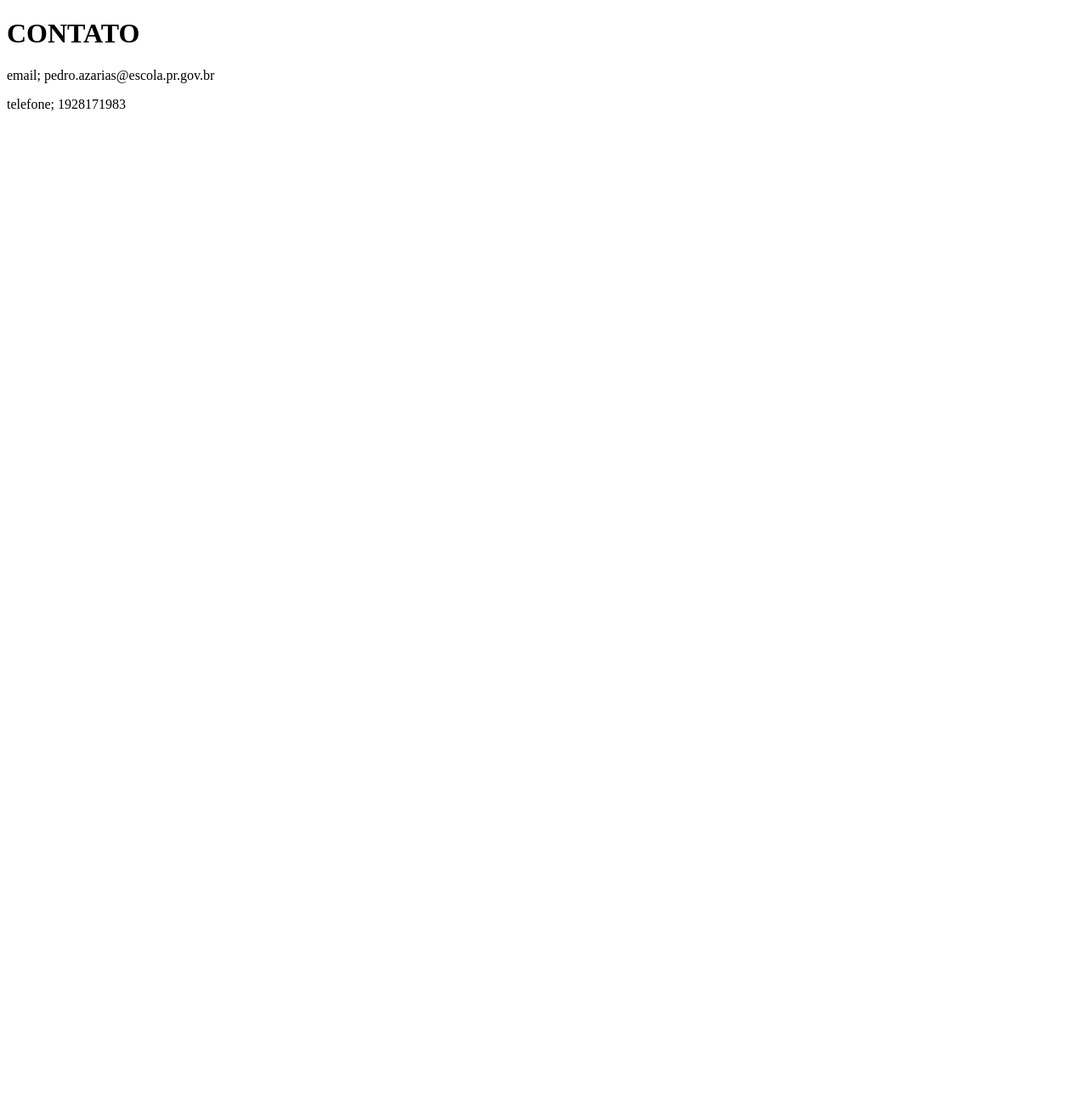
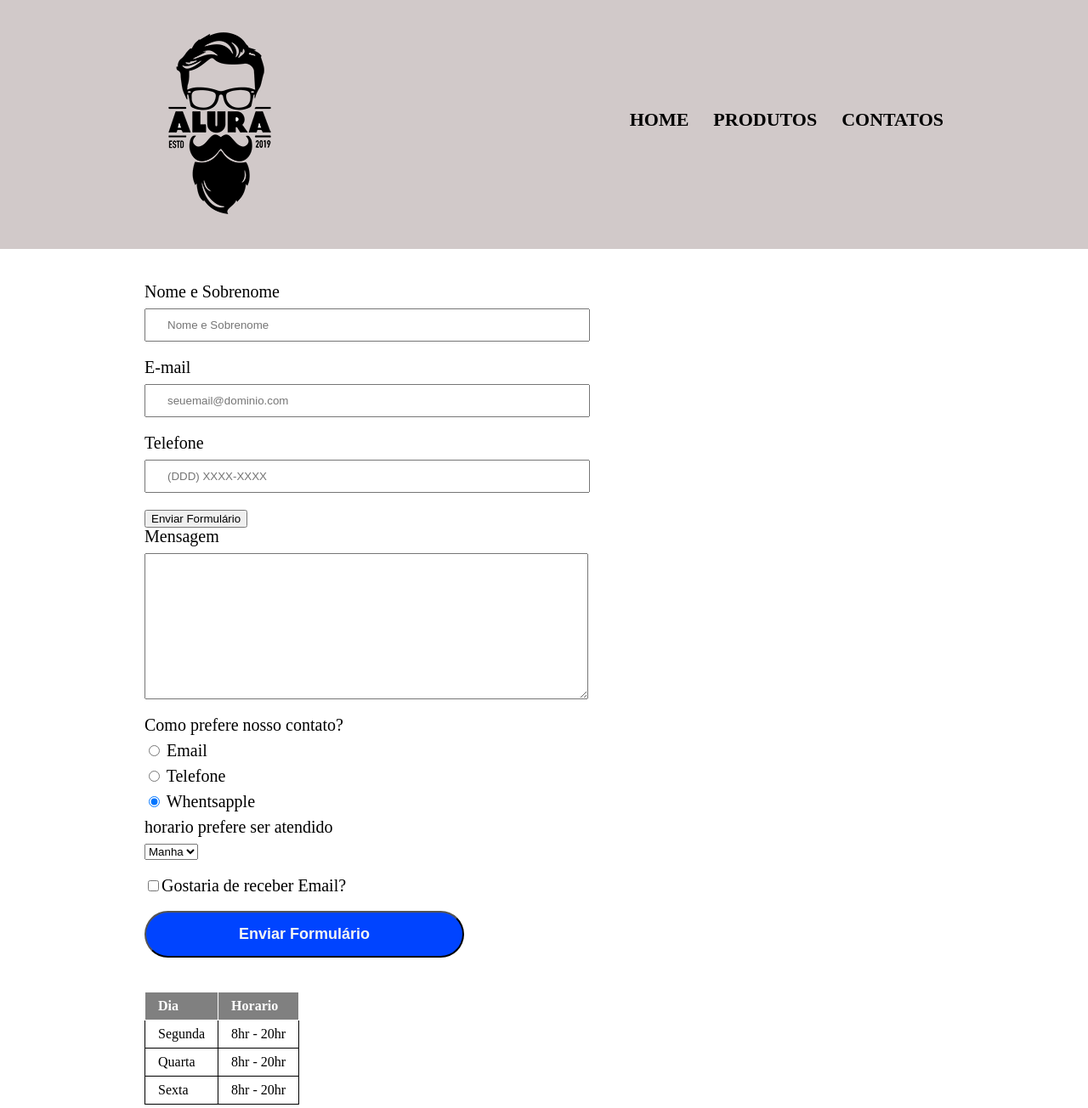
Before and after one commit to PedroCaAzz/aula, a plain HTML site: page contato.html in a window 1280 px wide. Shown: the top 1304 px of the page at 85% size. Before the commit the page ends 800 px from the top, so only its background shows below. Drawn offline with Linux system fonts and the light colour scheme.

Commit message:
Add files via upload

```diff
--- a/contato.html
+++ b/contato.html
@@ -1,24 +1,109 @@
 <!DOCTYPE html>
 <html lang="en">
 <head>
-    <meta charset="UTF-8">
-    <meta http-equiv="X-UA-Compatible" content="IE=edge">
-    <meta name="viewport" content="width=device-width, initial-scale=1.0">
-    <title>Document</title>
+	<meta charset="UTF-8">
+	<meta http-equiv="X-UA-Compatible" content="IE=edge">
+	<meta name="viewport" content="width=device-width, initial-scale=1.0">
+	<title>Contato-Barbearia Alura</title>
+	<link rel="stylesheet" href="reset.css">
+	<link rel="stylesheet" href="produtos.css">
 </head>
 <body>
+<header>
+<div class="caixa">
+		 <h1> <img src="./logo.png"> </h1>
+	<nav>
+		<ul>
+			    <li class="itens"><a href="index.html"> Home</a></li>
+		        <li class="itens"><a href="produtos.html"> Produtos</a></li>
+		    	<li class="itens"><a href="contato.html"> Contatos</a></li>
+		</ul>
+	</nav>
+</div>
+</header>
+    <main>
+        <form>
+            <label for="nomesobrenome">Nome e Sobrenome </label>
+            <input type="text" id="nomesobrenome" class="input-padrao" required placeholder="Nome e Sobrenome">
 
-    <header>
+            <label for="email">E-mail </label>
+            <input type="email" id="email" class="input-padrao" required placeholder="seuemail@dominio.com">
 
-        <h1>CONTATO</h1>
+            <label for="telefone">Telefone</label>
+            <input type="tel" id="telefone" class="input-padrao" required placeholder="(DDD) XXXX-XXXX">
+			<input type="submit" value="Enviar Formulário">
 
-        <p>email; pedro.azarias@escola.pr.gov.br</p>
-        <p>telefone; 1928171983</p>
+			<label for="Mensagem">Mensagem</label>
+			<textarea name="" id="Mensagem" cols="30" rows="10" class="input-padrao"></textarea>
+
+        <div>
+			<fieldset>
+			<legend>Como prefere nosso contato?</legend>
+
+			<label for="radio-email"><input type="radio" name="contato" value="Email" id="radio-email"> Email</label>
+
+			<label for="radio-telefone"><input type="radio" name="contato" value="telefone" id="radio-telefone"> Telefone</label>
+
+			<label for="radio-whatsapp"><input type="radio" name="contato" value="whatsapp" id="radio-whatsapp" checked> Whentsapple</label>
+            </fieldset>
+			<fieldset>
+			<legend>horario prefere ser atendido</legend>
+			<select name="" id="">
+				<option value="">Manha</option>
+				<option value="">Tarde</option>
+				<option value="">Noite</option>
+			</select>
+			</fieldset>
+			<label class="checkbox"><input type="checkbox">Gostaria de receber Email?</label>
+
+
+
+        </div>
+		<input type="submit" value="Enviar Formulário" class="enviar">
+        </form>
+
+		<table>
+
+			<thead>
+
+           <tr>
+              <td>Dia</td>
+              <td>Horario</td>
+ 			</tr>
+
+		   </thead>
+
+			<tr>
+				<td>Segunda</td>
+				<td> 8hr - 20hr </td>
+
+			</tr>
+
+			<tr>
+
+                 <td>Quarta</td>
+				 <td> 8hr - 20hr</td>
+
+
+			</tr>
+
+			<tr>
+                 <td>Sexta</td>
+				 <td>8hr - 20hr</td>
 
 
 
 
-    </header>
+			</tr>
 
+
+
+
+		</table>
+    </main>
+<footer>
+	<img src="logo-branco.png" alt="logobranco">
+	<p class="copyright">&copy; Copyright Allin crime - 2019</p>
+</footer>
 </body>
 </html>
--- a/produtos.css
+++ b/produtos.css
@@ -1,41 +1,170 @@
 header{
-    background-color: rgb(104, 104, 104);
+
+    background: #d1c9c9;
+    padding: 20px 0px;
 }
 
 nav li{
+
     display: inline;
+    margin: 0 0 0 25px;
 }
 
 nav a{
+
     text-transform: uppercase;
-
-    color: black;
-
-    font-weight: bold;
+    color: #000000;
+    font-weight:bold;
     font-size: 22px;
     text-decoration: none;
+
+
+
 }
 
-nav li{
-    margin: 0 0 0 15px;
+nav a:hover{
+    color: rgb(255, 0, 0);
+    text-decoration: underline;
 }
 
 nav{
     position: absolute;
     top: 110px;
-    right: 780px;
+    right: 0px;
 }
 
 .produtos li{
 
     display: inline-block;
     text-align: center;
-
+    width: 30%;
+    vertical-align: top;
+    /*background: #CCCCCC;*/
+    margin: 0 0.5%;
+    padding: 30px 10px;
+    box-sizing: border-box;
+    border: 2px solid #000000;
+    border-radius: 10px;
 
 }
 
 .produtos{
 
     width: 940px;
-    margin:  0 auto;
+    margin: 0 auto;
+    vertical-align: top;
+    padding: 50px 0;
 }
+
+.caixa{
+
+    width: 940px;
+    position: relative;
+    margin: 0 auto;
+}
+
+.produtos h2{
+
+    font-size: 30px;
+    font-weight: bold;
+}
+.preco{
+
+    font-size: 22px;
+    font-weight: bold;
+    margin: 10px 0;
+}
+
+.descricao{
+
+    font-size: 18px;
+}
+
+.produtos li:hover{
+    border-color:rgb(255, 0, 0);
+}
+
+.produtos li:active{
+
+    border-color: pink;
+}
+.produtos li:hover h2{
+    font-size: 33px;
+}
+
+footer{
+    text-align: center;
+    background:url(bg.jpg);
+    padding: 40px 0;
+}
+
+.copyright{
+    color: #FFFFFF;
+    font-size: 13px;
+}
+
+main{
+
+    width: 940px;
+    margin: 0 auto;
+}
+
+form{
+
+    margin: 40px 0;
+}
+
+form label, form legend{
+    font-size: 20px;
+    display: block;
+    margin: 0 0 10px;
+}
+.input-padrao{
+    display: block;
+    margin: 0 0 20px;
+    padding: 10px 25px;
+    width: 50%;
+
+}
+
+.checkbox{
+
+    margin: 20px 0;
+}
+
+.enviar{
+
+   width: 40%;
+   padding: 15px 0;
+   background-color: rgb(0, 68, 255);
+   color: whitesmoke;
+   font-weight: bold;
+   font-size: 18px;
+   border-radius: 30px;
+   transition: 1ms background ;
+   cursor: pointer;
+
+
+}
+
+.enviar:hover{
+
+   background: black
+
+
+}
+
+table{
+    margin: 20px 0 40px;
+}
+
+thead{
+    background-color: gray;
+    color: white;
+    font-weight: bold;
+
+}
+td{
+    border: 1px solid;
+    padding: 8px 15px;
+}
--- a/style.css
+++ b/style.css
@@ -9,6 +9,7 @@
 
 .titulo-principal {
 	padding-left: 20px;
+	text-align: center;
 }
 
 .titulo-centralizado {
@@ -43,6 +44,12 @@ ul {
 	margin-right: 15%;
 }
 
+ul{
+
+	display: inline-block;
+	margin: 15px;
+}
+
 .imagembeneficios {
 	width: 50%;
 }
```
Also changed, not shown: index.html (+26 -8 lines), produtos.html (+39 -51 lines), bg.jpg (added), 2 other files.
